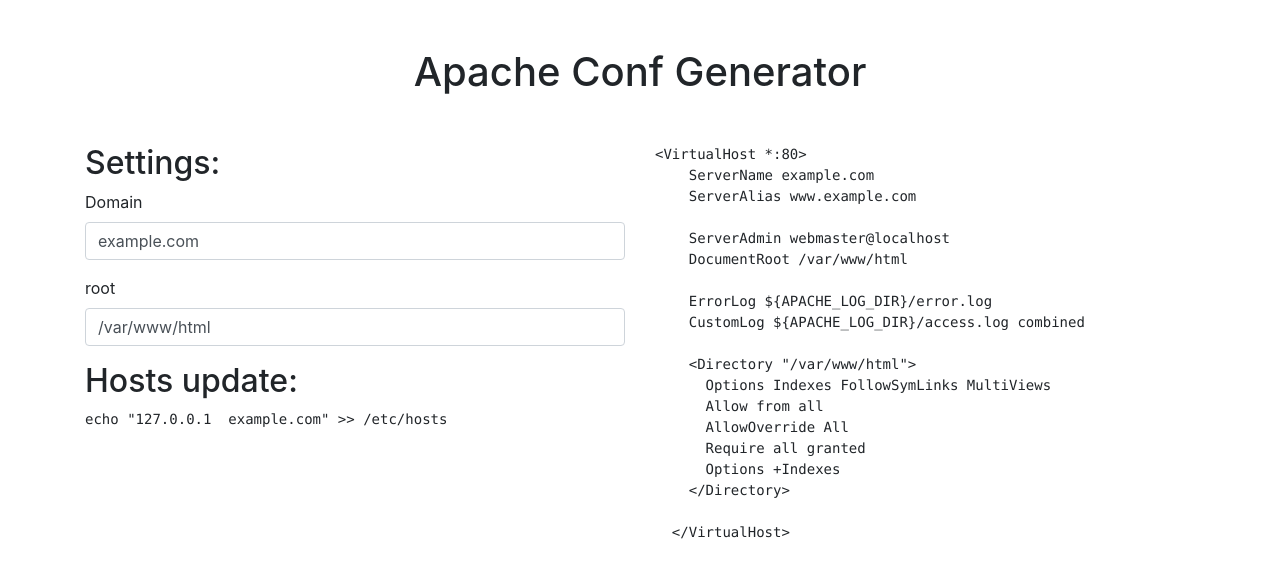
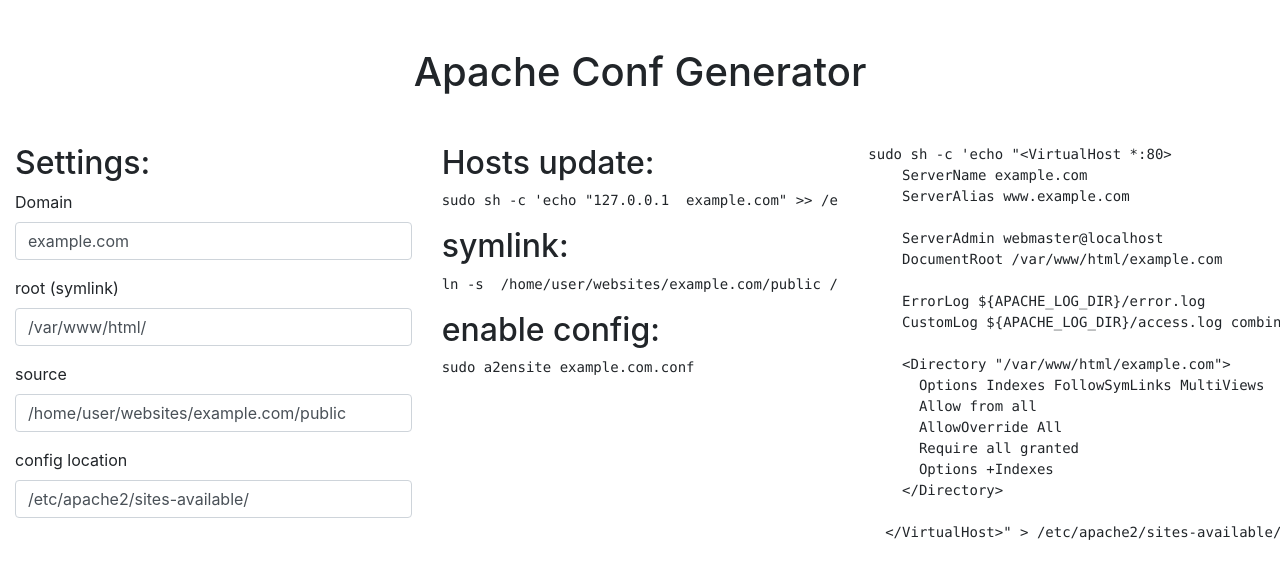
Before and after one commit to robvankeilegom/apache-conf-generator.robvankeilegom.be, an Angular app: page / in a window 1280 px wide. Shown: the top 578 px of the page. Built offline with nearby package versions, Linux system fonts and the light colour scheme.

Commit message:
add more extras

```diff
--- a/src/app/generator/generator.component.html
+++ b/src/app/generator/generator.component.html
@@ -1,6 +1,6 @@
-<div class="container mt-5">
+<div class="container-fluid mt-5">
   <div class="row">
-      <div class="col-6" (change)="updateCode()">
+    <div class="col-4">
       <h2>Settings:</h2>
       <form [formGroup]="form">
         <div class="form-group">
@@ -8,15 +8,29 @@
           <input type="text" class="form-control" id="domain" formControlName="domain">
         </div>
         <div class="form-group">
-            <label for="domain">root</label>
+          <label for="symlink">root (symlink)</label>
+          <input type="text" class="form-control" id="symlink" formControlName="symlink">
+        </div>
+        <div class="form-group">
+          <label for="root">source</label>
           <input type="text" class="form-control" id="root" formControlName="root">
         </div>
+        <div class="form-group">
+          <label for="apache">config location</label>
+          <input type="text" class="form-control" id="apache" formControlName="apache">
+        </div>
       </form>
+    </div>
 
+    <div class="col-4">
       <h2>Hosts update:</h2>
       <pre>{{ this.hostFile }}</pre>
+      <h2>symlink:</h2>
+      <pre>{{ this.symlink }}</pre>
+      <h2>enable config:</h2>
+      <pre>{{ this.enableConfig }}</pre>
     </div>
-      <pre #codeEl class="col-6">
+    <pre #codeEl class="col-4">
       </pre>
   </div>
 </div>
--- a/src/app/generator/generator.component.ts
+++ b/src/app/generator/generator.component.ts
@@ -11,20 +11,24 @@
 
   public form: FormGroup;
   public hostFile: string;
+  public symlink: string;
+  public enableConfig: string;
 
   constructor(private formBuilder: FormBuilder) { }
 
   public ngOnInit() {
     this.form = this.formBuilder.group({
       domain: 'example.com',
-      root: '/var/www/html'
+      symlink: '/var/www/html/',
+      root: '/home/user/websites/example.com/public',
+      apache: '/etc/apache2/sites-available/',
     });
 
     this.form.valueChanges.subscribe(val => {
       this.updateCode();
-      this.updateHostfile();
+      this.updateExtras();
     });
-    this.updateHostfile();
+    this.updateExtras();
   }
 
   public ngAfterViewInit(): void {
@@ -34,17 +38,17 @@
   public updateCode(): void {
     const code = document.createElement('code');
     code.className = 'html';
-    const text = document.createTextNode(`<VirtualHost *:80>
+    const text = document.createTextNode(`sudo sh -c 'echo "<VirtualHost *:80>
     ServerName ${ this.form.value.domain }
     ServerAlias www.${ this.form.value.domain }
 
     ServerAdmin webmaster@localhost
-    DocumentRoot ${ this.form.value.root }
+    DocumentRoot ${ this.form.value.symlink }${ this.form.value.domain }
 
     ErrorLog $\{APACHE_LOG_DIR\}/error.log
     CustomLog $\{APACHE_LOG_DIR\}/access.log combined
 
-    <Directory "${ this.form.value.root }">
+    <Directory "${ this.form.value.symlink }${ this.form.value.domain }">
       Options Indexes FollowSymLinks MultiViews
       Allow from all
       AllowOverride All
@@ -52,7 +56,7 @@
       Options +Indexes
     </Directory>
 
-  </VirtualHost>`);
+  </VirtualHost>" > ${ this.form.value.apache }${ this.form.value.domain }.conf'`);
 
     this.codeEl.nativeElement.innerHTML = '';
     code.appendChild(text);
@@ -60,7 +64,9 @@
 
   }
 
-  public updateHostfile(): void {
-    this.hostFile = `echo "127.0.0.1  ${ this.form.value.domain }" >> /etc/hosts`;
+  public updateExtras(): void {
+    this.hostFile = `sudo sh -c 'echo "127.0.0.1  ${ this.form.value.domain }" >> /etc/hosts'`;
+    this.symlink = `ln -s  ${ this.form.value.root } ${ this.form.value.symlink }${ this.form.value.domain }`;
+    this.enableConfig = `sudo a2ensite ${ this.form.value.domain }.conf`;
   }
 }
```
Lines whose indentation alone changed are shown as unchanged.
